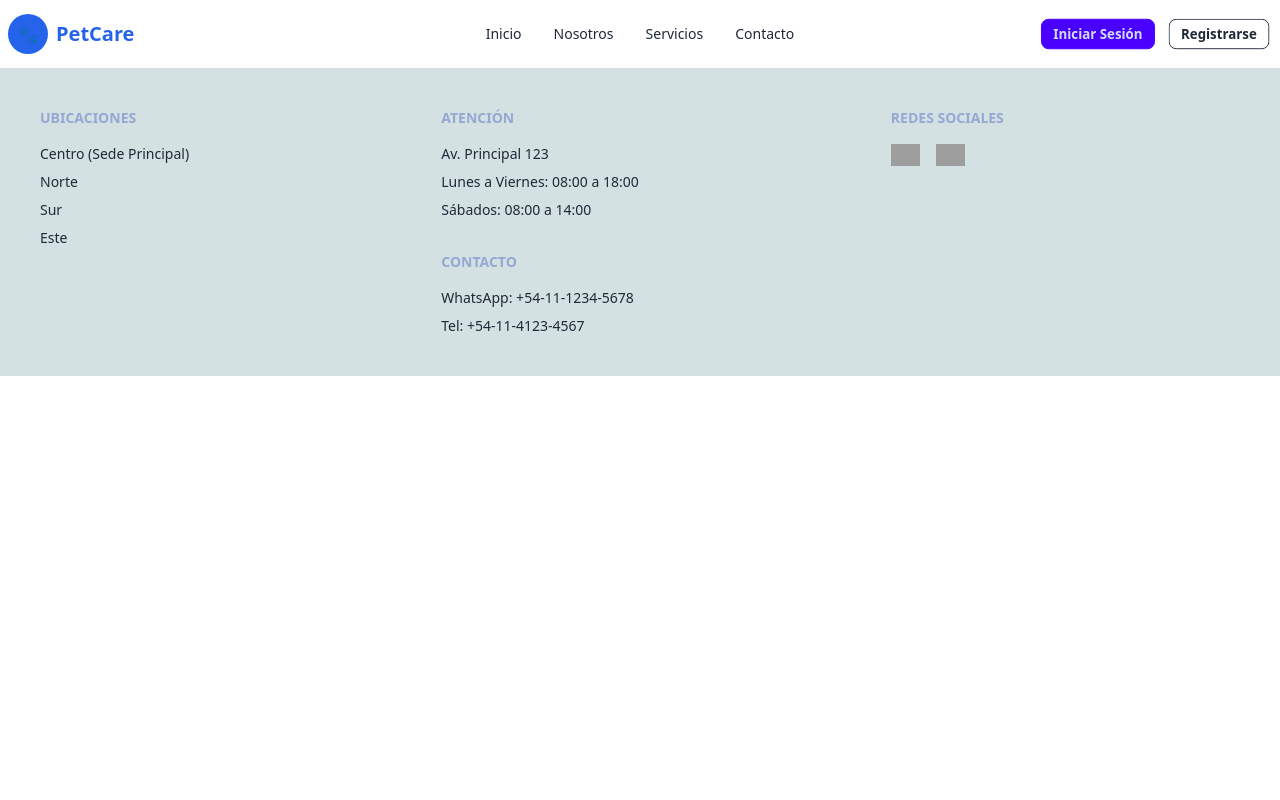
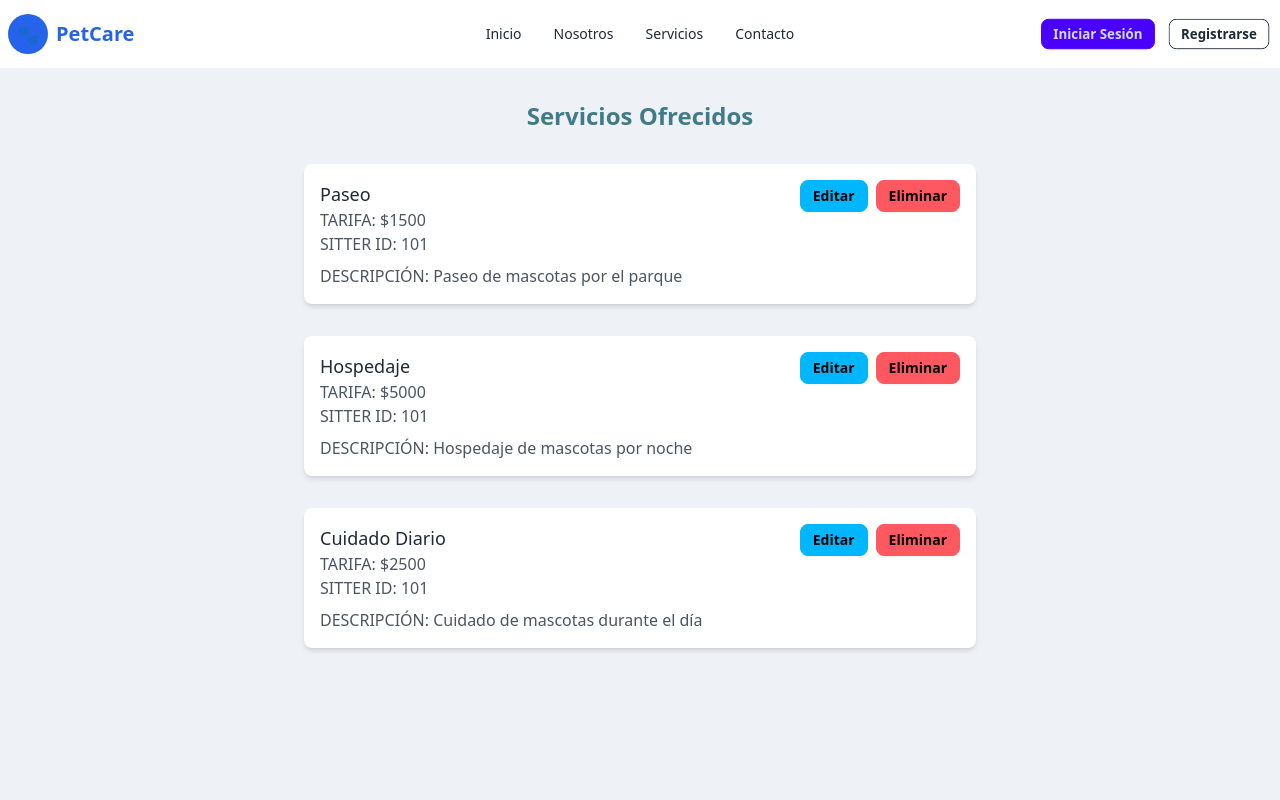
Before and after one commit to R-Mutt22/equipo5-petcare-frontend, a React (Vite) app: page /services-list in a window 1280 px wide. Shown: the top 800 px of the page. Built offline with nearby package versions, Linux system fonts and the light colour scheme; grey boxes are pictures that could not be loaded.

Commit message:
feature-017: pantalla listar servicios ofrecidos (mock, protección y diseño)

```diff
--- a/src/App.jsx
+++ b/src/App.jsx
@@ -7,6 +7,7 @@ import { ProtectedRouteSitter } from "./Routes/ProtectedRouteSitter";
 import { Homepage } from "./Views/Homepage";
 import { RegisterPage } from "./Views/RegisterPage";
 import { LoginPage } from "./Views/LoginPage";
+import { ServicesListPage } from "./Views/ServicesListPage";
 import { Navbar } from "./Componentes/Wrappers/Navbar"
 import { Footer } from "./Componentes/Wrappers/Footer"
 import { AdminLoginPage } from "./Views/AdminLoginPage";
@@ -22,6 +23,9 @@ export const App = () => {
           <Route path="/" element={<Homepage />} />
           <Route path="/register" element={<RegisterPage />} />
           <Route path="/login" element={<LoginPage />} />
+          <Route element={<ProtectedRouteSitter />}>
+            <Route path="/services-list" element={<ServicesListPage />} />
+          </Route>
           <Route path="/admin" element={<AdminLoginPage />} />
 
           {/* Rutas privadas */}
--- a/src/Routes/ProtectedRouteSitter.jsx
+++ b/src/Routes/ProtectedRouteSitter.jsx
@@ -1,7 +1,21 @@
-import React from 'react'
+import React from 'react';
+import { Navigate, Outlet } from 'react-router-dom';
+
+// Simulación de usuario autenticado y rol
+const user = {
+  isAuthenticated: true, // Cambia a false para probar el acceso denegado
+  role: 'sitter',        // Cambia a otro rol para probar el acceso denegado
+};
 
 export const ProtectedRouteSitter = () => {
-  return (
-    <div>ProtectedRouteSitter</div>
-  )
+  if (!user.isAuthenticated) {
+    // Si no está autenticado, redirige a login
+    return <Navigate to="/login" replace />;
+  }
+  if (user.role !== 'sitter') {
+    // Si no es niñera, muestra acceso denegado
+    return <div className="text-center text-red-500 mt-10">Acceso denegado: solo niñeras pueden ver esta página.</div>;
+  }
+  // Si es niñera autenticada, muestra la ruta protegida
+  return <Outlet />;
 }
--- /dev/null
+++ b/src/Views/ServicesListPage.jsx
@@ -0,0 +1,59 @@
+import React, { useState, useEffect } from 'react';
+import { ServiceCard } from '../Componentes/Wrappers/ServiceCard';
+import { LoadingSpinner } from '../Componentes/UI/LoadingSpinner';
+import { EmptyState } from '../Componentes/UI/EmptyState';
+
+// Mock de servicios ofrecidos
+const mockServices = [
+  {
+    id_service: 1,
+    type: 'Paseo',
+    description: 'Paseo de mascotas por el parque',
+    rate: 1500,
+    id_user: 101,
+  },
+  {
+    id_service: 2,
+    type: 'Hospedaje',
+    description: 'Hospedaje de mascotas por noche',
+    rate: 5000,
+    id_user: 101,
+  },
+  {
+    id_service: 3,
+    type: 'Cuidado Diario',
+    description: 'Cuidado de mascotas durante el día',
+    rate: 2500,
+    id_user: 101,
+  },
+];
+
+export const ServicesListPage = () => {
+  const [services, setServices] = useState([]);
+  const [loading, setLoading] = useState(true);
+
+  useEffect(() => {
+    // Simular carga de datos
+    setTimeout(() => {
+      setServices(mockServices);
+      setLoading(false);
+    }, 1200);
+  }, []);
+
+  return (
+    <div className="min-h-screen bg-[#eef1f6] flex flex-col items-center py-8">
+      <h1 className="text-2xl font-bold text-[#407c87] mb-6">Servicios Ofrecidos</h1>
+      {loading ? (
+        <LoadingSpinner size="lg" />
+      ) : services.length === 0 ? (
+        <EmptyState title="No hay servicios" description="Aún no has agregado servicios." icon="🛎️" />
+      ) : (
+        <div className="w-full max-w-2xl grid gap-4">
+          {services.map(service => (
+            <ServiceCard key={service.id_service} service={service} />
+          ))}
+        </div>
+      )}
+    </div>
+  );
+};
```
